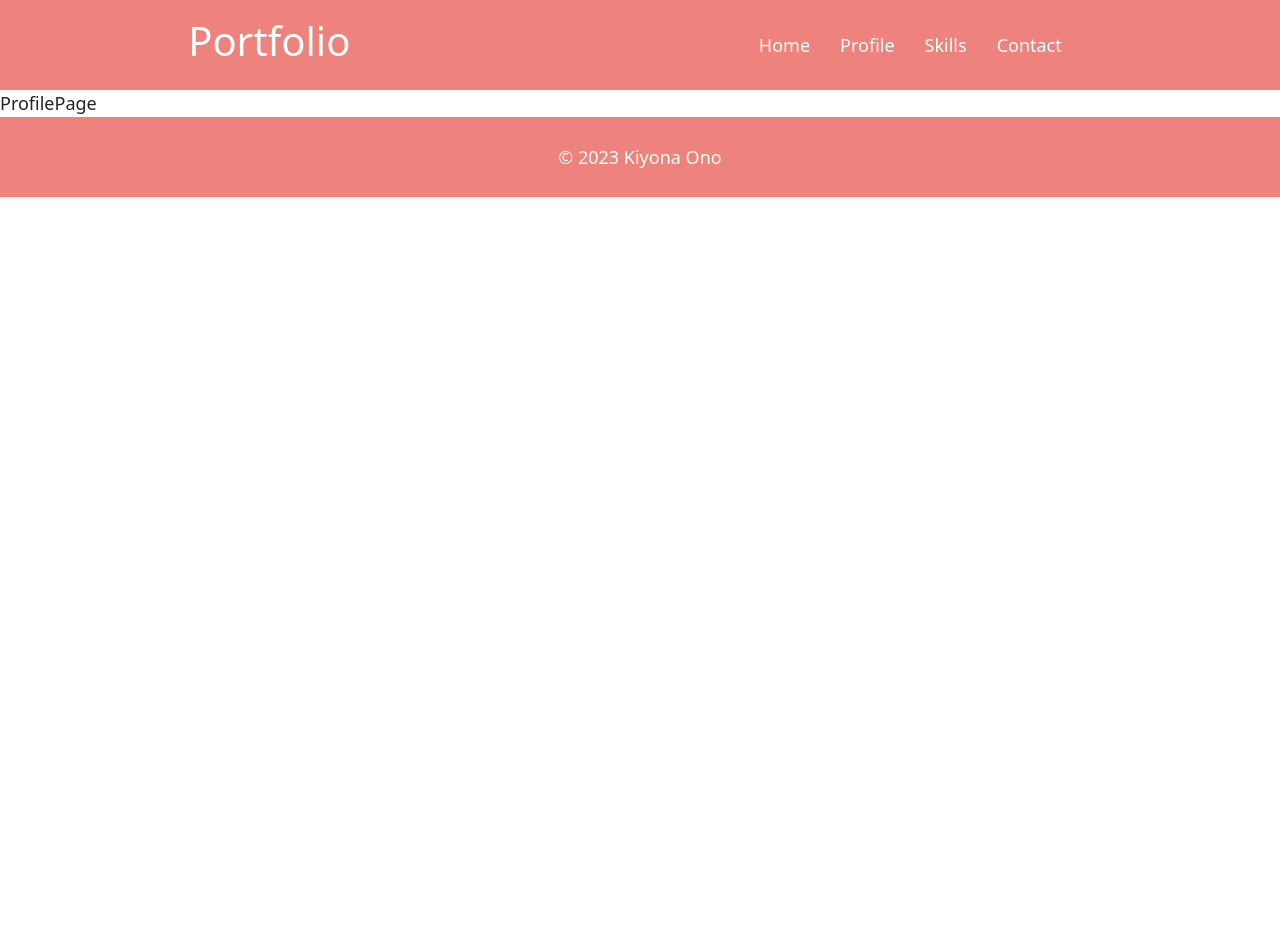
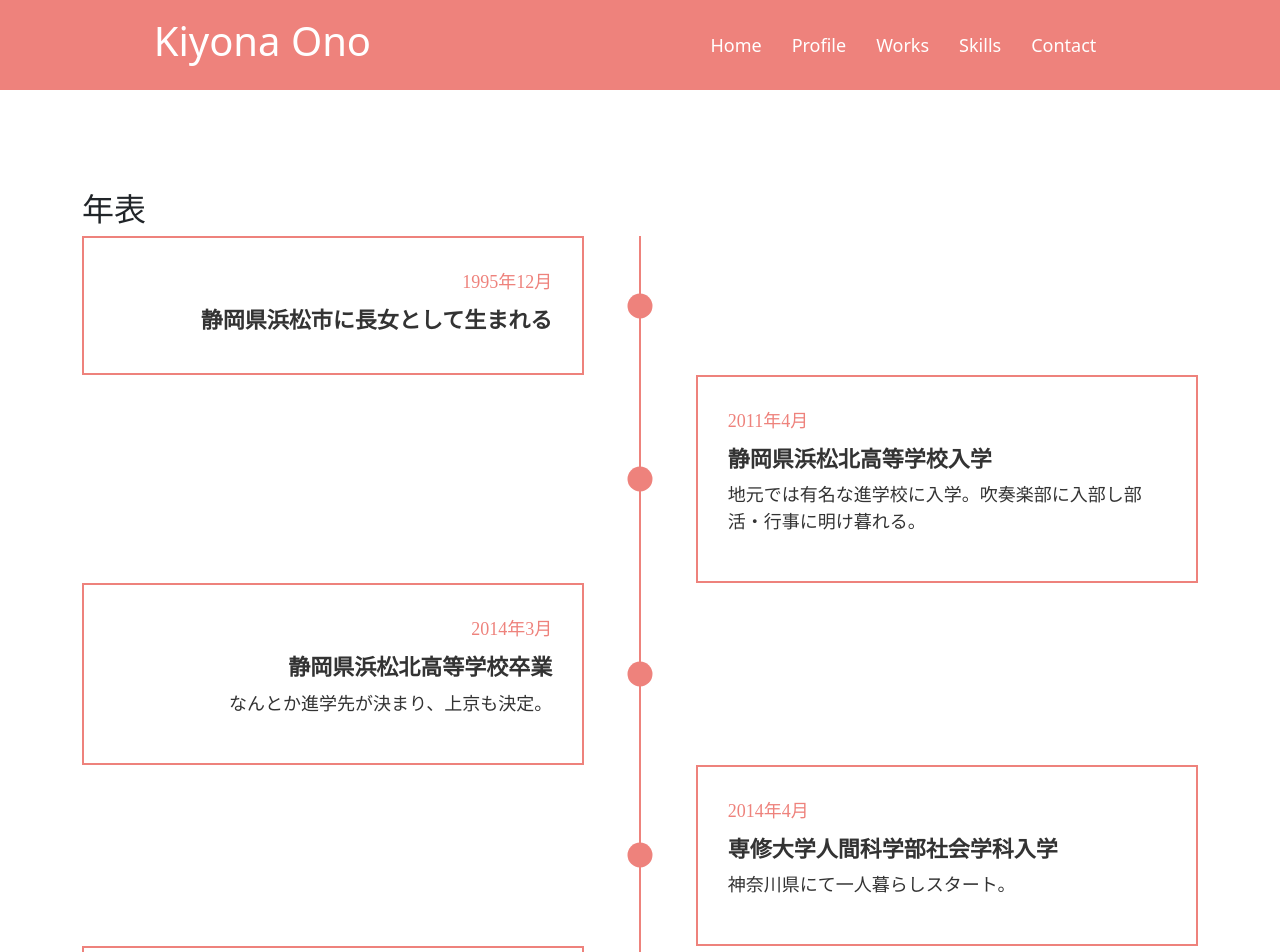
Before and after one commit to kiyomaron/portfolio, a React (Create React App) app: page /profile in a window 1280 px wide. Shown: the top 952 px of the page. Before the commit the page ends 800 px from the top, so only its background shows below. Built offline with nearby package versions, Linux system fonts and the light colour scheme.

Commit message:
Create life timeline

```diff
--- a/src/App.css
+++ b/src/App.css
@@ -3,6 +3,8 @@
   height: 100vh;
   font-size: 18px;
 }
+
+/* header */
 header {
 display: flex;
 justify-content: space-around;
@@ -37,6 +39,8 @@ nav ul li a:hover {
   color: #e8d3d1;
 }
 
+
+/* footer */
 footer {
   background-color: #ee827c;
   height: 80px;
@@ -47,3 +51,78 @@ footer p {
   line-height: 80px;
   color: #fff;
 }
+
+/* HomePage */
+.top-image {
+  height: 400px;
+  background-color: rgb(224, 224, 224);
+  text-align: center;
+}
+
+/* ProfilePage */
+.pt-100 {
+  padding-top: 100px;
+}
+.pb-100 {
+  padding-bottom: 100px;
+}
+ul.timeline-list {
+  position: relative;
+  margin: 0;
+  padding: 0;
+}
+ul.timeline-list:before {
+  position: absolute;
+  content: "";
+  width: 2px;
+  height: 100%;
+  background: #ee827c;
+  left: 50%;
+  top: 0;
+  -webkit-transform: translateX(-50%);
+	        transform: translateX(-50%);
+}
+ul.timeline-list li {
+  position: relative;
+  clear: both;
+  display: table;
+  width: 100%;
+}
+.timeline-content {
+  border: 2px solid #ee827c;
+	background-color: #fff;
+}
+ul.timeline-list li .timeline-content {
+  width: 45%;
+	color: #333;
+	padding: 30px;
+	float: left;
+	text-align: right;
+}
+ul.timeline-list li:nth-child(2n) .timeline-content {
+  float: right;
+	text-align: left;
+}
+.timeline-content h3{
+  font-size: 22px;
+  font-weight: 600;
+  margin: 10px 0;
+}
+ul.timeline-list li:before {
+  position: absolute;
+  content: "";
+	width: 25px;
+	height: 25px;
+	background-color: #ee827c;
+	left: 50%;
+	top: 50%;
+	-webkit-transform: translate(-50%, -50%);
+	        transform: translate(-50%, -50%);
+	border-radius: 50%;
+}
+.timeline-content span {
+  font-size: 18px;
+	font-weight: 500;
+	font-family: poppins;
+	color: #ee827c;
+}
--- a/src/App.js
+++ b/src/App.js
@@ -6,6 +6,7 @@ import { BrowserRouter as Router, Route, Routes } from "react-router-dom";
 import SkillsPage from './components/SkillsPage';
 import ContactPage from './components/ContactPage';
 import Footer from './components/Footer';
+import WorksPage from './components/WorksPage';
 
 
 function App() {
@@ -18,10 +19,11 @@ function App() {
           <Route path="/" element={<HomePage />} />
           <Route path="/profile" element={<ProfilePage />} />
           <Route path="/skills" element={<SkillsPage />} />
+          <Route path="/works" element={<WorksPage />} />
           <Route path="/contact" element={<ContactPage />} />
         </Routes>
 
-        <Footer />
+        {/* <Footer /> */}
       </div>
     </Router>
 
--- a/src/components/Header.jsx
+++ b/src/components/Header.jsx
@@ -5,7 +5,7 @@ const Header = () => {
   return (
     <header>
         <div className="logo">
-            <h3>Portfolio</h3>
+            <h3>Kiyona Ono</h3>
         </div>
 
         <nav>
@@ -15,6 +15,9 @@ const Header = () => {
                 </li>
                 <li>
                     <Link to="profile">Profile</Link>
+                </li>
+                <li>
+                    <Link to="works">Works</Link>
                 </li>
                 <li>
                     <Link to="skills">Skills</Link>
--- a/src/components/HomePage.jsx
+++ b/src/components/HomePage.jsx
@@ -3,7 +3,9 @@ import React from 'react';
 const HomePage = () => {
   return (
     <div>
-        <h1>Kiyona Ono's portfolio site</h1>
+        <div className='top-image'>
+            <h1>Portfolio site</h1>
+        </div>
 
         <h2>About this site</h2>
         <p>ここはエンジニアKiyoのポートフォリオサイトです。少しでも私について興味を持っていただけたら嬉しいです。</p>
--- a/src/components/ProfilePage.jsx
+++ b/src/components/ProfilePage.jsx
@@ -2,7 +2,65 @@ import React from 'react';
 
 const ProfilePage = () => {
   return (
-    <div>ProfilePage</div>
+    <section className='pt-100 pd-100'>
+        <div className='container timeline'>
+            <h2>年表</h2>
+            <div className='row'>
+                <div>
+                    <ul className='timeline-list'>
+                        <li>
+                            <div className='timeline-content'>
+                                <span>1995年12月</span>
+                                <h3>静岡県浜松市に長女として生まれる</h3>
+                            </div>
+                        </li>
+
+                        <li>
+                            <div className='timeline-content'>
+                                <span>2011年4月</span>
+                                <h3>静岡県浜松北高等学校入学</h3>
+                                <p>地元では有名な進学校に入学。吹奏楽部に入部し部活・行事に明け暮れる。</p>
+                            </div>
+                        </li>
+
+                        <li>
+                            <div className='timeline-content'>
+                                <span>2014年3月</span>
+                                <h3>静岡県浜松北高等学校卒業</h3>
+                                <p>なんとか進学先が決まり、上京も決定。</p>
+                            </div>
+                        </li>
+
+                        <li>
+                            <div className='timeline-content'>
+                                <span>2014年4月</span>
+                                <h3>専修大学人間科学部社会学科入学</h3>
+                                <p>神奈川県にて一人暮らしスタート。</p>
+                            </div>
+                        </li>
+
+                        <li>
+                            <div className='timeline-content'>
+                                <span>2019年4月~7月</span>
+                                <h3>フィリピンセブにて語学留学</h3>
+                                <p>1日10時間勉強するEOPのスパルタ校で平日はひたすら勉強。</p>
+                            </div>
+                        </li>
+
+                        <li>
+                            <div className='timeline-content'>
+                                <span>2014年4月</span>
+                                <h3>専修大学人間科学部社会学科入学</h3>
+                                <p>神奈川県にて一人暮らしスタート。</p>
+                            </div>
+                        </li>
+                    </ul>
+                </div>
+            </div>
+        </div>
+    </section>
+
+
   )
 };
 
--- /dev/null
+++ b/src/components/WorksPage.jsx
@@ -0,0 +1,9 @@
+import React from 'react';
+
+const WorksPage = () => {
+  return (
+    <div>WorksPage</div>
+  );
+};
+
+export default WorksPage;
```
